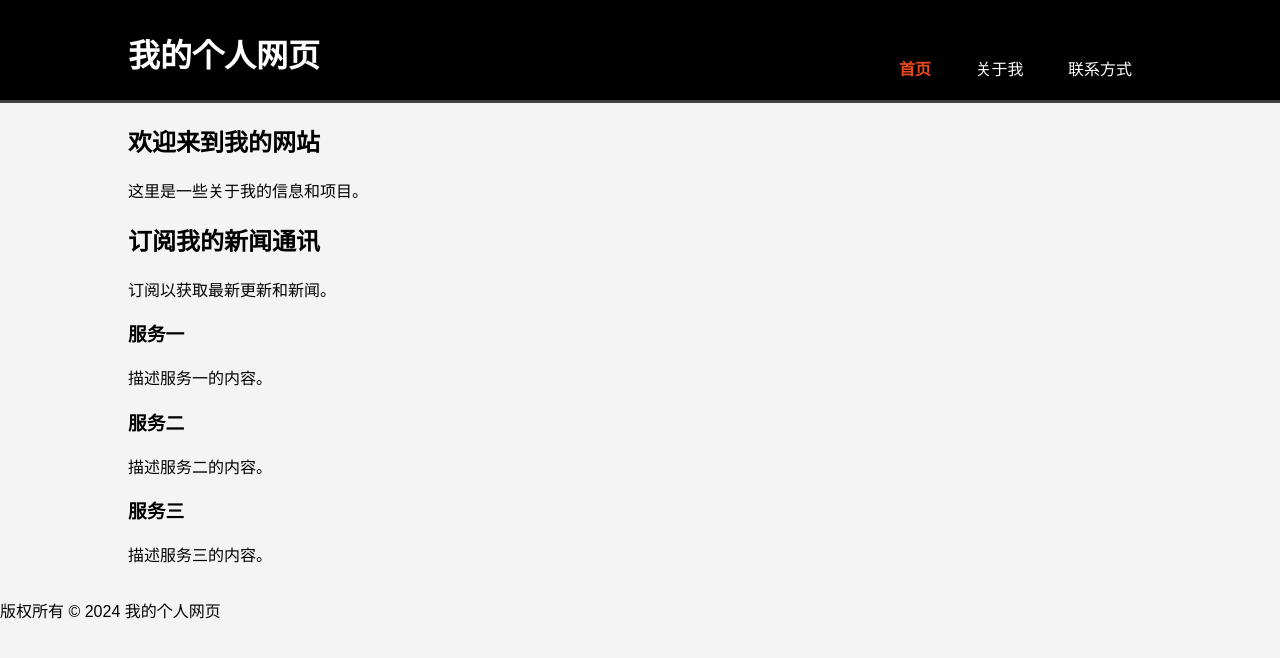
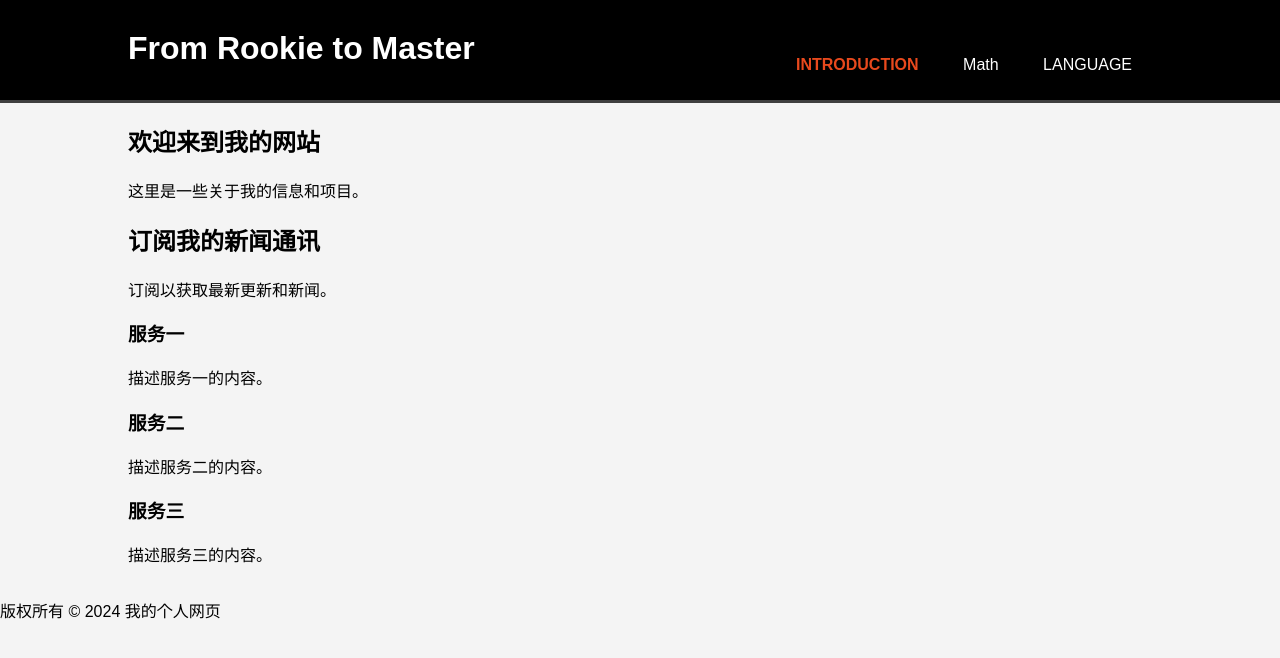
Before and after one commit to Li-Hourong/Li-Hourong, a plain HTML site: page index.html in a window 1280 px wide. Drawn offline with Linux system fonts and the light colour scheme.

Commit message:
Update index.html

```diff
--- a/index.html
+++ b/index.html
@@ -61,13 +61,13 @@
     <header>
         <div class="container">
             <div id="branding">
-                <h1>我的个人网页</h1>
+                <h1>From Rookie to Master</h1>
             </div>
             <nav>
                 <ul>
-                    <li class="current"><a href="index.html">首页</a></li>
-                    <li><a href="about.html">关于我</a></li>
-                    <li><a href="contact.html">联系方式</a></li>
+                    <li class="current"><a href="index.html">Introduction</a></li>
+                    <li><a href="about.html"></a>Math</li>
+                    <li><a href="contact.html">Language</a></li>
                 </ul>
             </nav>
         </div>
```
